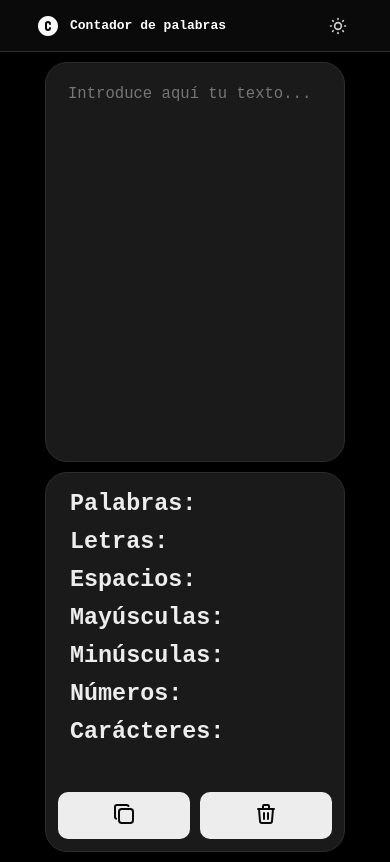
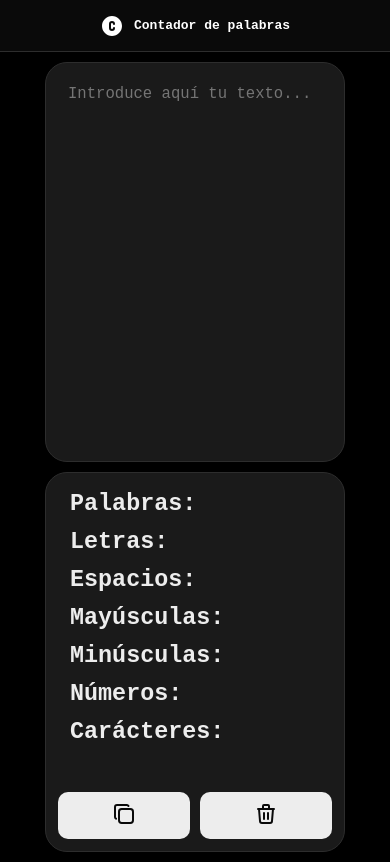
Before and after one commit to juanjk24/words-count, a website built with Vite: page index.html in a window 390 px wide. Built offline with nearby package versions, Linux system fonts and the light colour scheme.

Commit message:
Delete theme-mode

```diff
--- a/index.html
+++ b/index.html
@@ -24,12 +24,6 @@
         <img src="/favicon.svg" alt="Icono de la letra 'C'">
         <h1>Contador de palabras</h1>
       </div>
-
-      <nav class="navbar">
-        <button id="theme-mode-btn">
-          <img src="/light-mode.svg" alt="">
-        </button>
-      </nav>
     </header>
 
     <div id="app">
--- a/src/css/responsive.css
+++ b/src/css/responsive.css
@@ -10,18 +10,6 @@
       padding-left: 10px !important;
       margin: 0 !important;
       font-size: medium;
-    }
-
-    .navbar {
-      #theme-mode-btn {
-        width: 32px !important;
-        height: 32px !important;
-
-        img {
-          width: 20px;
-          height: 20px;
-        }
-      }
     }
   }
 
--- a/src/css/style.css
+++ b/src/css/style.css
@@ -4,10 +4,6 @@
 
 *, *::after, *::before {
   box-sizing: border-box;
-}
-
-:root {
-  color-scheme: dark light;
 }
 
 body {
@@ -23,7 +19,7 @@ body {
 
   .header {
     display: flex;
-    justify-content: space-between;
+    justify-content: center;
     padding: 0 228px;
     background-color: #0a0a0a;
     border-bottom: 1px solid #2d2d2d;
@@ -32,34 +28,6 @@ body {
       display: flex;
       flex-direction: row;
       align-items: center;
-    }
-
-    .navbar {
-      display: flex;
-      flex-direction: row;
-      align-items: center;
-
-      #theme-mode-btn {
-        display: flex;
-        justify-content: center;
-        align-items: center;
-        background-color: transparent;
-        border: none;
-        cursor: pointer;
-        padding: 0;
-        width: 40px;
-        height: 40px;
-        opacity: 0.8;
-        border-radius: 10px;
-
-        transition: all 0.3s ease;
-
-        &:hover {
-          scale: 1.1;
-          opacity: 1;
-          background-color: #1f1f1f;
-        }
-      }
     }
 
     h1 {
```
Also changed, not shown: public/dark-mode.svg (deleted), public/light-mode.svg (deleted).
